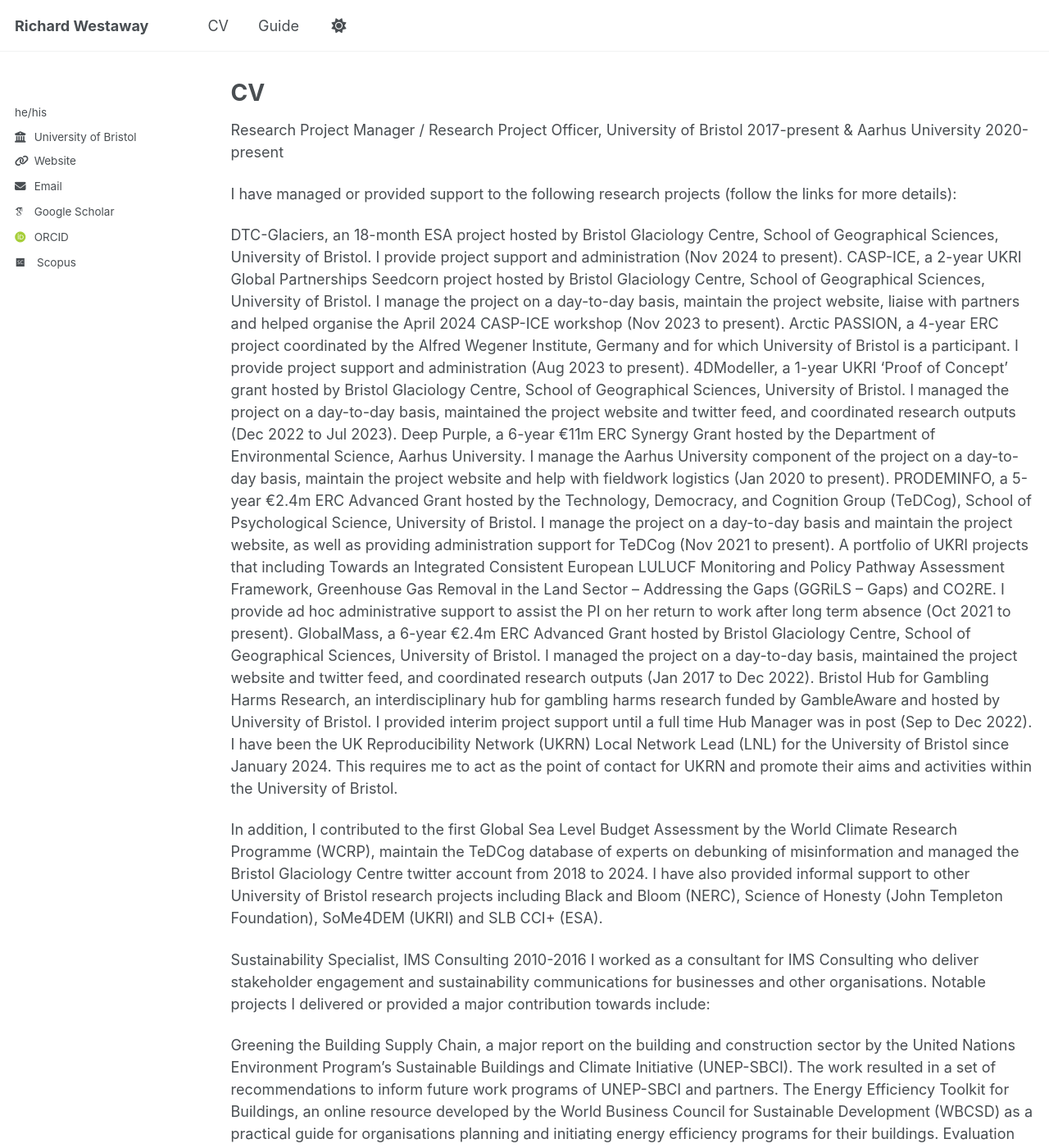
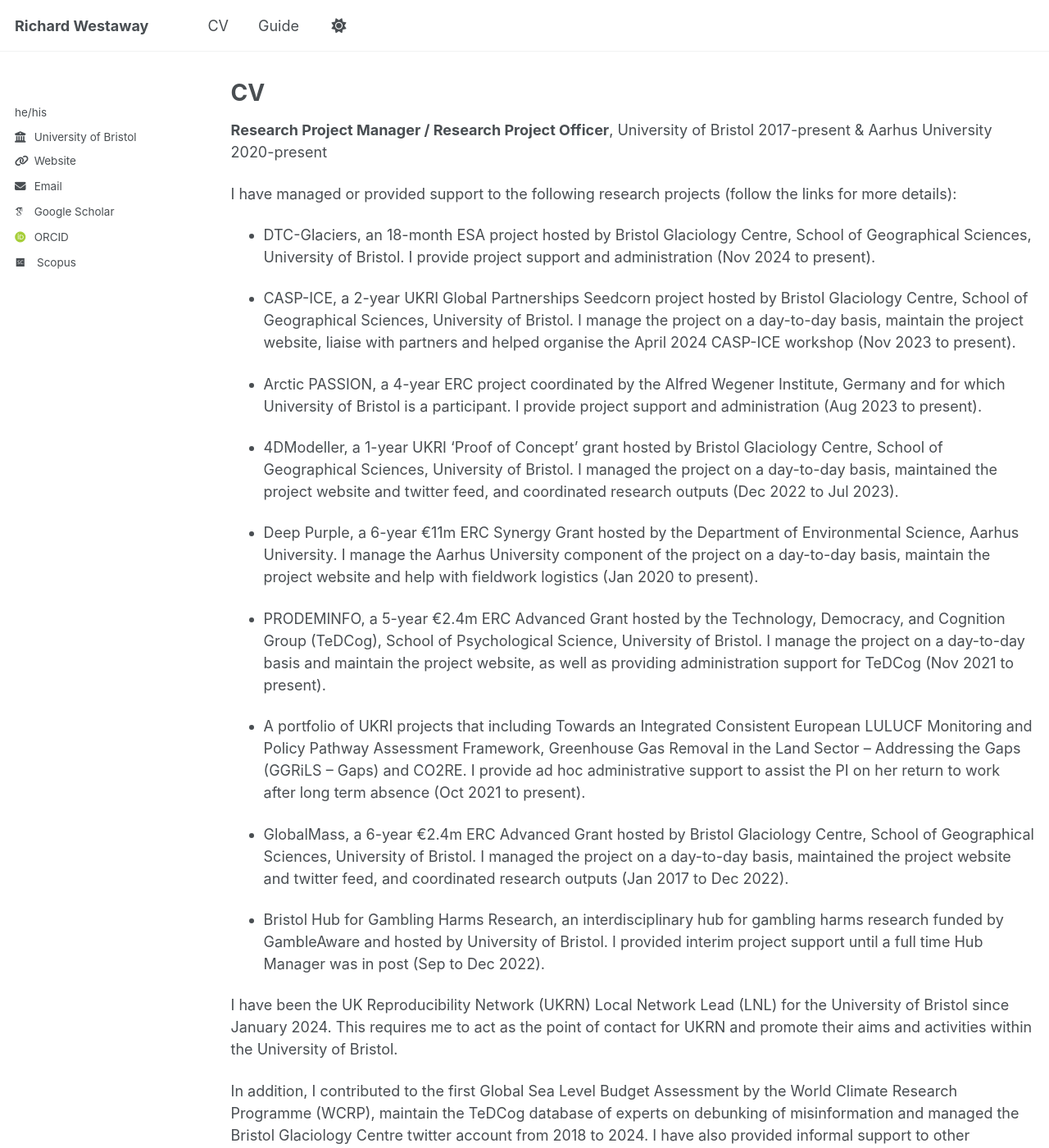
Before and after one commit to richardwestaway/richardwestaway.github.io, a Jekyll site: the page built from _pages/cv.md, in a window 1280 px wide and 1400 px high. Shown: the whole window at 82% size. Built offline with Jekyll 4.4.1, drawn with Linux system fonts in a browser that asks for light colours; some web fonts are replaced; some of the changed text lies outside the part shown.

Commit message:
Update cv.md

```diff
--- a/_pages/cv.md
+++ b/_pages/cv.md
@@ -9,47 +9,70 @@ redirect_from:
 
 {% include base_path %}
 
-Research Project Manager / Research Project Officer, University of Bristol 2017-present & Aarhus University 2020-present
+**Research Project Manager / Research Project Officer**, University of Bristol 2017-present & Aarhus University 2020-present
 
 I have managed or provided support to the following research projects (follow the links for more details):
 
-DTC-Glaciers, an 18-month ESA project hosted by Bristol Glaciology Centre, School of Geographical Sciences, University of Bristol. I provide project support and administration (Nov 2024 to present).
-CASP-ICE, a 2-year UKRI Global Partnerships Seedcorn project hosted by Bristol Glaciology Centre, School of Geographical Sciences, University of Bristol. I manage the project on a day-to-day basis, maintain the project website, liaise with partners and helped organise the April 2024 CASP-ICE workshop (Nov 2023 to present).
-Arctic PASSION, a 4-year ERC project coordinated by the Alfred Wegener Institute, Germany and for which University of Bristol is a participant. I provide project support and administration (Aug 2023 to present).
-4DModeller, a 1-year UKRI ‘Proof of Concept’ grant hosted by Bristol Glaciology Centre, School of Geographical Sciences, University of Bristol. I managed the project on a day-to-day basis, maintained the project website and twitter feed, and coordinated research outputs (Dec 2022 to Jul 2023).
-Deep Purple, a 6-year €11m ERC Synergy Grant hosted by the Department of Environmental Science, Aarhus University. I manage the Aarhus University component of the project on a day-to-day basis, maintain the project website and help with fieldwork logistics (Jan 2020 to present).
-PRODEMINFO, a 5-year €2.4m ERC Advanced Grant hosted by the Technology, Democracy, and Cognition Group (TeDCog), School of Psychological Science, University of Bristol. I manage the project on a day-to-day basis and maintain the project website, as well as providing administration support for TeDCog (Nov 2021 to present).
-A portfolio of UKRI projects that including Towards an Integrated Consistent European LULUCF Monitoring and Policy Pathway Assessment Framework,  Greenhouse Gas Removal in the Land Sector – Addressing the Gaps (GGRiLS – Gaps) and CO2RE. I provide ad hoc administrative support to assist the PI on her return to work after long term absence (Oct 2021 to present).
-GlobalMass, a 6-year €2.4m ERC Advanced Grant hosted by Bristol Glaciology Centre, School of Geographical Sciences, University of Bristol. I managed the project on a day-to-day basis, maintained the project website and twitter feed, and coordinated research outputs (Jan 2017 to Dec 2022).
-Bristol Hub for Gambling Harms Research, an interdisciplinary hub for gambling harms research funded by GambleAware and hosted by University of Bristol. I provided interim project support until a full time Hub Manager was in post (Sep to Dec 2022).
+- DTC-Glaciers, an 18-month ESA project hosted by Bristol Glaciology Centre, School of Geographical Sciences, University of Bristol. I provide project support and administration (Nov 2024 to present).
+
+- CASP-ICE, a 2-year UKRI Global Partnerships Seedcorn project hosted by Bristol Glaciology Centre, School of Geographical Sciences, University of Bristol. I manage the project on a day-to-day basis, maintain the project website, liaise with partners and helped organise the April 2024 CASP-ICE workshop (Nov 2023 to present).
+
+- Arctic PASSION, a 4-year ERC project coordinated by the Alfred Wegener Institute, Germany and for which University of Bristol is a participant. I provide project support and administration (Aug 2023 to present).
+
+- 4DModeller, a 1-year UKRI ‘Proof of Concept’ grant hosted by Bristol Glaciology Centre, School of Geographical Sciences, University of Bristol. I managed the project on a day-to-day basis, maintained the project website and twitter feed, and coordinated research outputs (Dec 2022 to Jul 2023).
+
+- Deep Purple, a 6-year €11m ERC Synergy Grant hosted by the Department of Environmental Science, Aarhus University. I manage the Aarhus University component of the project on a day-to-day basis, maintain the project website and help with fieldwork logistics (Jan 2020 to present).
+
+- PRODEMINFO, a 5-year €2.4m ERC Advanced Grant hosted by the Technology, Democracy, and Cognition Group (TeDCog), School of Psychological Science, University of Bristol. I manage the project on a day-to-day basis and maintain the project website, as well as providing administration support for TeDCog (Nov 2021 to present).
+
+- A portfolio of UKRI projects that including Towards an Integrated Consistent European LULUCF Monitoring and Policy Pathway Assessment Framework,  Greenhouse Gas Removal in the Land Sector – Addressing the Gaps (GGRiLS – Gaps) and CO2RE. I provide ad hoc administrative support to assist the PI on her return to work after long term absence (Oct 2021 to present).
+
+- GlobalMass, a 6-year €2.4m ERC Advanced Grant hosted by Bristol Glaciology Centre, School of Geographical Sciences, University of Bristol. I managed the project on a day-to-day basis, maintained the project website and twitter feed, and coordinated research outputs (Jan 2017 to Dec 2022).
+
+- Bristol Hub for Gambling Harms Research, an interdisciplinary hub for gambling harms research funded by GambleAware and hosted by University of Bristol. I provided interim project support until a full time Hub Manager was in post (Sep to Dec 2022).
+
 I have been the UK Reproducibility Network (UKRN) Local Network Lead (LNL) for the University of Bristol since January 2024. This requires me to act as the point of contact for UKRN and promote their aims and activities within the University of Bristol.
 
 In addition, I contributed to the first Global Sea Level Budget Assessment by the World Climate Research Programme (WCRP), maintain the TeDCog database of experts on debunking of misinformation and managed the Bristol Glaciology Centre twitter account from 2018 to 2024. I have also provided informal support to other University of Bristol research projects including Black and Bloom (NERC), Science of Honesty (John Templeton Foundation), SoMe4DEM (UKRI) and SLB CCI+ (ESA).
 
-Sustainability Specialist, IMS Consulting 2010-2016
+**Sustainability Specialist**, IMS Consulting 2010-2016
+
 I worked as a consultant for IMS Consulting who deliver stakeholder engagement and sustainability communications for businesses and other organisations. Notable projects I delivered or provided a major contribution towards include:
 
-Greening the Building Supply Chain, a major report on the building and construction sector by the United Nations Environment Program’s Sustainable Buildings and Climate Initiative (UNEP-SBCI). The work resulted in a set of recommendations to inform future work programs of UNEP-SBCI and partners.
-The Energy Efficiency Toolkit for Buildings, an online resource developed by the World Business Council for Sustainable Development (WBCSD) as a practical guide for organisations planning and initiating energy efficiency programs for their buildings.
-Evaluation report for KARIM (Knowledge Acceleration and Responsible Innovation Meta-network), an EU-funded project that aimed to develop transnational connections between universities, innovation-support agencies and SMEs, with a focus on responsible innovation.
-Developing and leading IMS Consulting’s service supporting companies with their submission to the CDP (formerly Carbon Disclosure Project), an annual corporate carbon and climate change questionnaire.
-Corporate sustainability strategies and reports for several large companies, including Skanska, Morgan Sindall, Jewson, Travis Perkins and Murphy.
-Comparing and benchmarking the sustainability communications of the UK construction sector.
-Visiting Scientist, CSIRO 2008-2009
+- Greening the Building Supply Chain, a major report on the building and construction sector by the United Nations Environment Program’s Sustainable Buildings and Climate Initiative (UNEP-SBCI). The work resulted in a set of recommendations to inform future work programs of UNEP-SBCI and partners.
+  The Energy Efficiency Toolkit for Buildings, an online resource developed by the World Business Council for Sustainable Development (WBCSD) as a practical guide for organisations planning and initiating energy efficiency programs for their buildings.
+
+- Evaluation report for KARIM (Knowledge Acceleration and Responsible Innovation Meta-network), an EU-funded project that aimed to develop transnational connections between universities, innovation-support agencies and SMEs, with a focus on responsible innovation.
+
+- Developing and leading IMS Consulting’s service supporting companies with their submission to the CDP (formerly Carbon Disclosure Project), an annual corporate carbon and climate change questionnaire.
+
+- Corporate sustainability strategies and reports for several large companies, including Skanska, Morgan Sindall, Jewson, Travis Perkins and Murphy.
+
+- Comparing and benchmarking the sustainability communications of the UK construction sector.
+
+**Visiting Scientist**, CSIRO 2008-2009
+
 I spent three months working for the Climate Adaptation Flagship at CSIRO (the Commonwealth Scientific and Industrial Research Organisation, Australia’s national science agency) researching the current state of adaptation planning for climate change.
 
-Scientific Officer, UKCIP 2005-2008
+**Scientific Officer**, UKCIP 2005-2008
+
 I managed several work-streams for UKCIP (UK Climate Impacts Programme), as part of its £5m Defra-funded 2005-2010 research programme to research and raise awareness of climate change impacts and adaptation in the UK. I had responsibility for UKCIP’s climate scenario datasets, and was a key member of the partnership that delivered the 2009 version of the UK climate projections.
 
-GIS Analyst, Halcrow Group Ltd 2001-2004
+**GIS Analyst**, Halcrow Group Ltd 2001-2004
+
 I was based in the Geomatics and Geographical Information Systems (GIS) group at Halcrow (now Jacobs Engineering Group), a multi-disciplinary consultancy specialising in planning, design and management services for the built environment. Notable projects I delivered or provided a major contribution towards include:
 
-National Trust’s Coastal Risk Assessment, which examined the risks National Trust properties face from sea level rise. The results informed and were subsequently publicised through the National Trust’s ‘Shifting Shores‘ campaign.
-Baseline Assessment for the Development of Output Performance Measures, an Environment Agency project that defined a national flood risk ‘baseline’ of built, cultural, environmental and transport assets.
-The Foresight Future Flooding report produced by the Office of Science and Technology that looked at the risks to the UK from flooding and coastal erosion over the next 100 years.
-The Environment Agency’s first National Flood Risk Assessments (NaFRA), which mapped areas of flood risk for England and Wales and which became the basis for its maps of river and sea flood risk.
-Futurecoast, a major project commissioned by Defra that conceptualised the factors affecting coastal change around England and Wales.
-Various Shoreline Management Plans (SMPs) and coastal defence projects, including South Foreland to Beachy Head SMP, Poole Bay and Harbour Strategy Study and Dungeness Foreland Sea Defences Study.
+- National Trust’s Coastal Risk Assessment, which examined the risks National Trust properties face from sea level rise. The results informed and were subsequently publicised through the National Trust’s ‘Shifting Shores‘ campaign.
+
+- Baseline Assessment for the Development of Output Performance Measures, an Environment Agency project that defined a national flood risk ‘baseline’ of built, cultural, environmental and transport assets.
+
+- The Foresight Future Flooding report produced by the Office of Science and Technology that looked at the risks to the UK from flooding and coastal erosion over the next 100 years.
+
+- The Environment Agency’s first National Flood Risk Assessments (NaFRA), which mapped areas of flood risk for England and Wales and which became the basis for its maps of river and sea flood risk.
+
+- Futurecoast, a major project commissioned by Defra that conceptualised the factors affecting coastal change around England and Wales.
+
+- Various Shoreline Management Plans (SMPs) and coastal defence projects, including South Foreland to Beachy Head SMP, Poole Bay and Harbour Strategy Study and Dungeness Foreland Sea Defences Study.
 
 PhD, Department of Geography, University of Cambridge 1998-2001
 Development of remote sensing methods for measurement of large, gravel-bed, braided rivers
@@ -57,56 +80,109 @@ Development of remote sensing methods for measurement of large, gravel-bed, brai
 Funded by NERC CASE studentship GT04/98/54/FS in partnership with the National Institute of Water and Atmospheric Research Ltd (NIWA), New Zealand. CASE funding provided through New Zealand Foundation for Research, Science and Technology, contract number CO1818.
 
 # Education
+
 # ======
+
 # * Ph.D in Version Control Theory, GitHub University, 2018 (expected)
+
 # * M.S. in Jekyll, GitHub University, 2014
+
 # * B.S. in GitHub, GitHub University, 2012
+
 #
+
 # Work experience
+
 # ======
+
 # * Spring 2024: Academic Pages Collaborator
-#   * GitHub University
-#   * Duties includes: Updates and improvements to template
-#   * Supervisor: The Users
+
+# * GitHub University
+
+# * Duties includes: Updates and improvements to template
+
+# * Supervisor: The Users
+
 #
+
 # * Fall 2015: Research Assistant
-#   * GitHub University
-#   * Duties included: Merging pull requests
-#   * Supervisor: Professor Hub
+
+# * GitHub University
+
+# * Duties included: Merging pull requests
+
+# * Supervisor: Professor Hub
+
 #
+
 # * Summer 2015: Research Assistant
-#   * GitHub University
-#   * Duties included: Tagging issues
-#   * Supervisor: Professor Git
+
+# * GitHub University
+
+# * Duties included: Tagging issues
+
+# * Supervisor: Professor Git
+
 #
+
 # Skills
+
 # ======
+
 # * Skill 1
+
 # * Skill 2
-#   * Sub-skill 2.1
-#   * Sub-skill 2.2
-#   * Sub-skill 2.3
+
+# * Sub-skill 2.1
+
+# * Sub-skill 2.2
+
+# * Sub-skill 2.3
+
 # * Skill 3
+
 #
+
 # Publications
+
 # ======
-#   <ul>{% for post in site.publications reversed %}
-#     {% include archive-single-cv.html %}
-#   {% endfor %}</ul>
+
+# <ul>{% for post in site.publications reversed %}
+
+# {% include archive-single-cv.html %}
+
+# {% endfor %}</ul>
+
 #
+
 # Talks
+
 # ======
-#   <ul>{% for post in site.talks reversed %}
-#     {% include archive-single-talk-cv.html  %}
-#   {% endfor %}</ul>
+
+# <ul>{% for post in site.talks reversed %}
+
+# {% include archive-single-talk-cv.html  %}
+
+# {% endfor %}</ul>
+
 #
+
 # Teaching
+
 # ======
-#   <ul>{% for post in site.teaching reversed %}
-#     {% include archive-single-cv.html %}
-#   {% endfor %}</ul>
+
+# <ul>{% for post in site.teaching reversed %}
+
+# {% include archive-single-cv.html %}
+
+# {% endfor %}</ul>
+
 #
+
 # Service and leadership
+
 # ======
+
 # * Currently signed in to 43 different slack teams
+
 #
```
